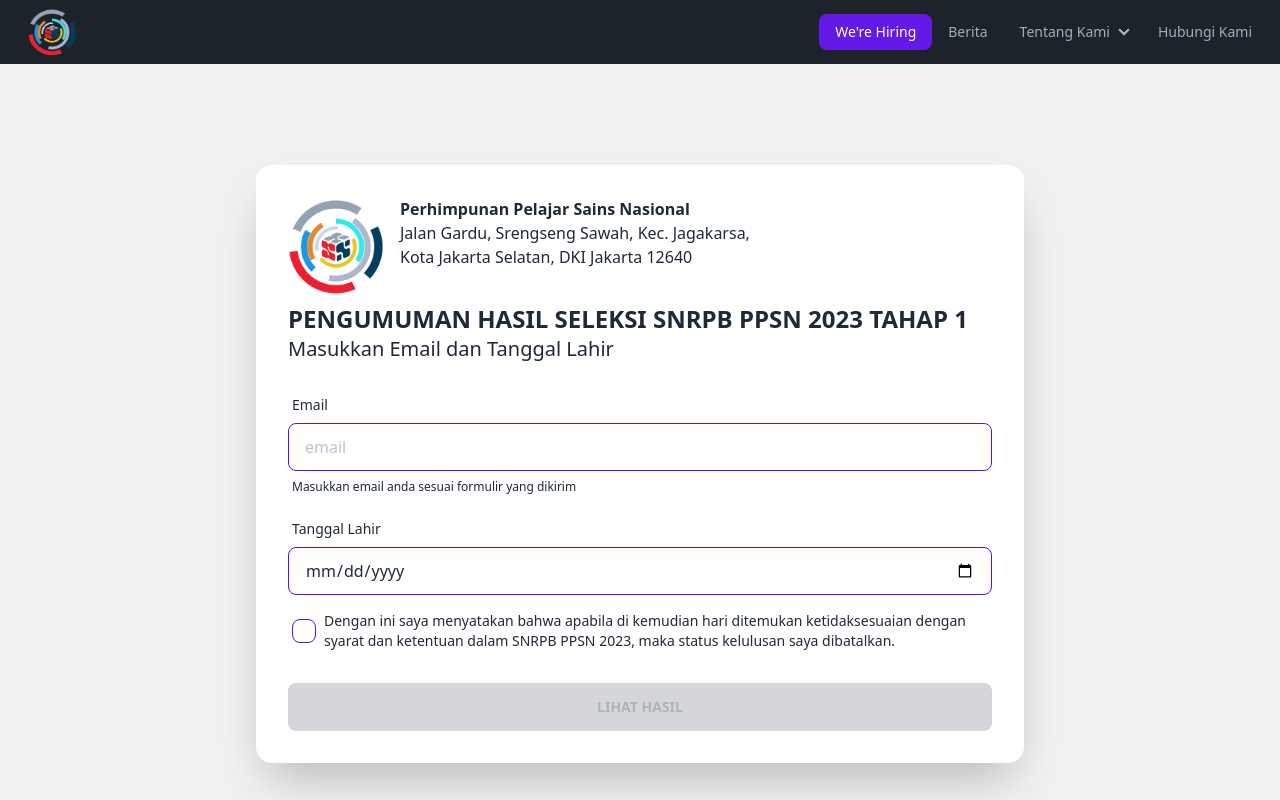
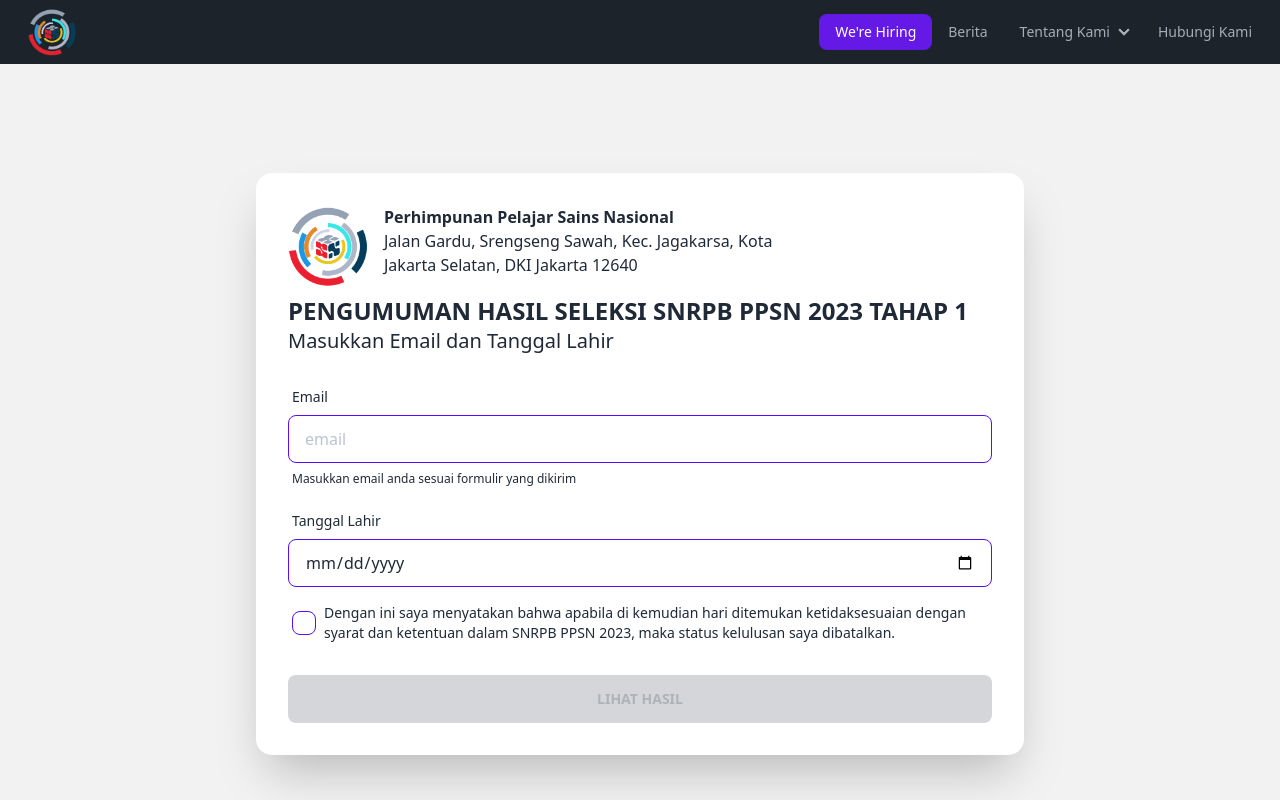
Before and after one commit to Andrew-Kwok/web-ppsn-frontend, a Next.js app: page /oprec/pengumuman in a window 1280 px wide. Shown: the top 800 px of the page. Built offline with nearby package versions, Linux system fonts and the light colour scheme.

Commit message:
fix pengumuman address

```diff
--- a/src/pages/oprec/pengumuman/index.tsx
+++ b/src/pages/oprec/pengumuman/index.tsx
@@ -75,12 +75,12 @@ export default function Page() {
                     <div className="card flex-shrink-0 w-full max-w-3xl shadow-2xl bg-base-100">
                     <div className="card-body">
 
-                        <div className="flex w-2/3">
+                        <div className="flex max-w-lg">
                             <Image
                                 src="/logo-ppsn.png"
                                 alt="Logo PPSN"
-                                width={96}
-                                height={96}
+                                width={80}
+                                height={80}
                             />
                             <div className='ml-4'>
                                 <h2 className='font-bold'> Perhimpunan Pelajar Sains Nasional </h2>
```
